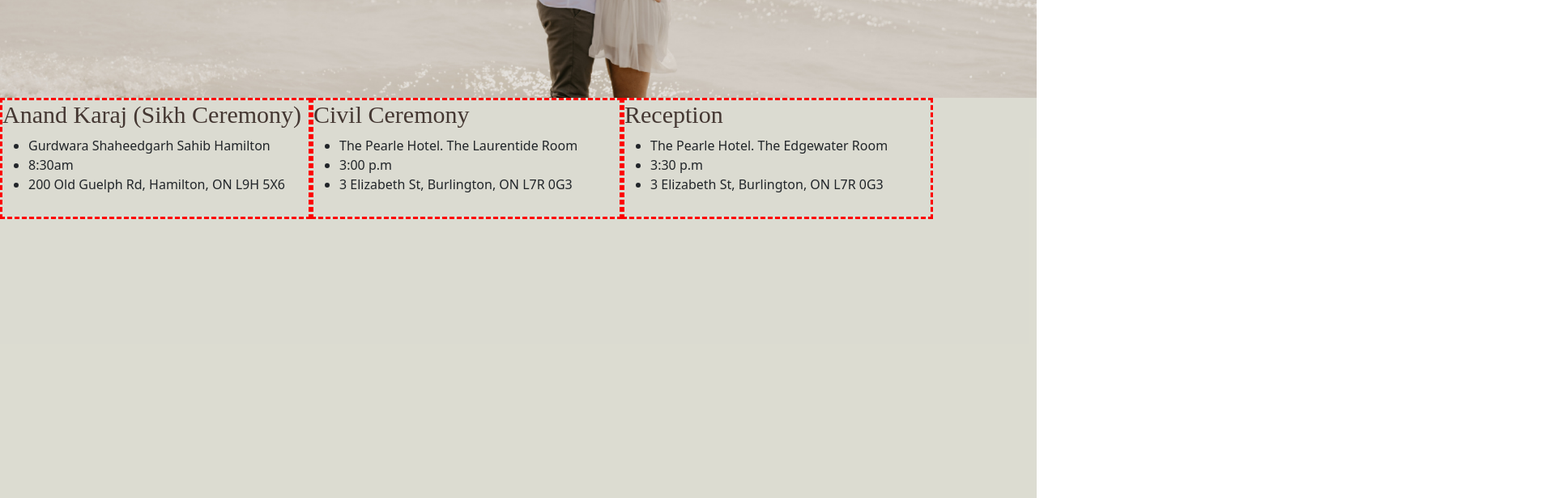
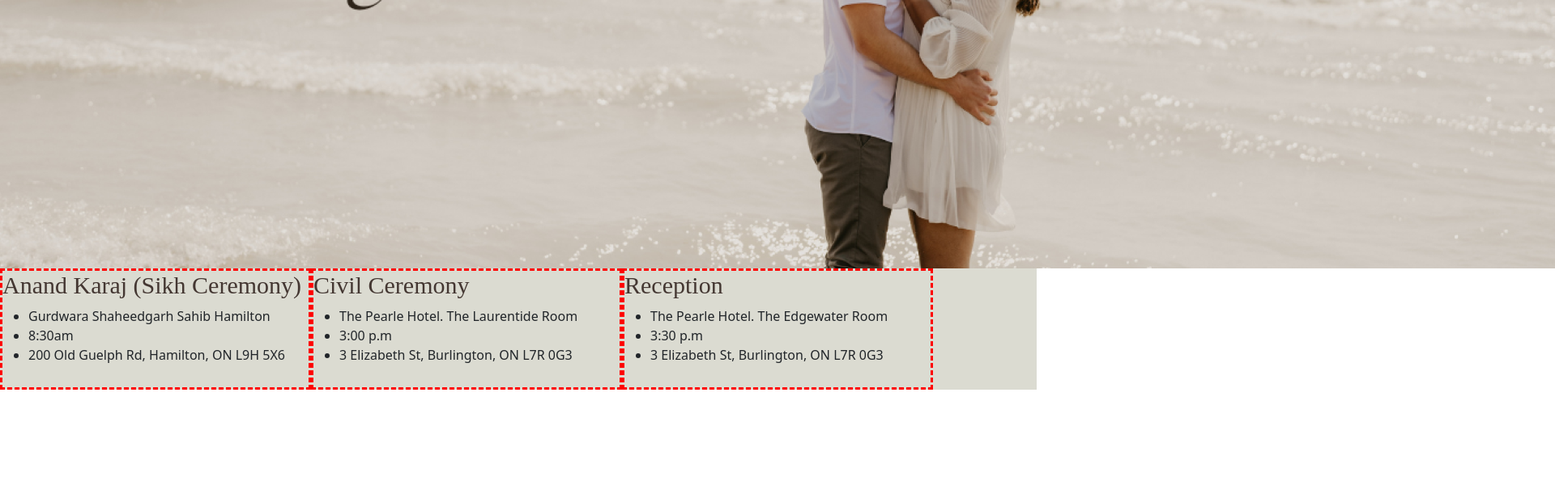
Before and after one commit to MichaelSault/TanyaWeddingWebsite, a React (Vite) app: page / in a window 1280 px wide. Shown: the part 1100-1716 px from the top of the page at 81% size, 1920 px wide, since content can reach past the window. After the commit the page ends 1582 px from the top, so only its background shows below. Built offline with nearby package versions, Linux system fonts and the light colour scheme.

Commit message:
minor front-end css changes

```diff
--- a/src/App.css
+++ b/src/App.css
@@ -87,7 +87,9 @@ h3 {
 #primaryEvents {
   height: 100vh;
   display: flex;
+  justify-content: flex-start;
   width: 100%;
+  height: 150px;
   min-width: 957px;
 }
 
--- a/src/components/home.component.jsx
+++ b/src/components/home.component.jsx
@@ -16,7 +16,7 @@ function Home() {
           <EventBannerMirror event={'Civil Ceremony'} date={'Aug 18th'} location={'Burlington'} details={"The civil wedding ceremony will take place followed by cocktail hour, dinner and dancing to celebrate the final day of the wedding week."}/> */}
 
 
-          <img src="src/assets/Header/WeddingEvents.png" className="d-block" width="100%" height="60%" alt="..."/>
+          <img src="src/assets/Header/WeddingEvents.png" className="d-block" width="1920px" height="60%" alt="..."/>
         <div id='primaryEvents'>
           <div id='event' width="33%" height="40%">
             <div className='eventTitle'>
```
